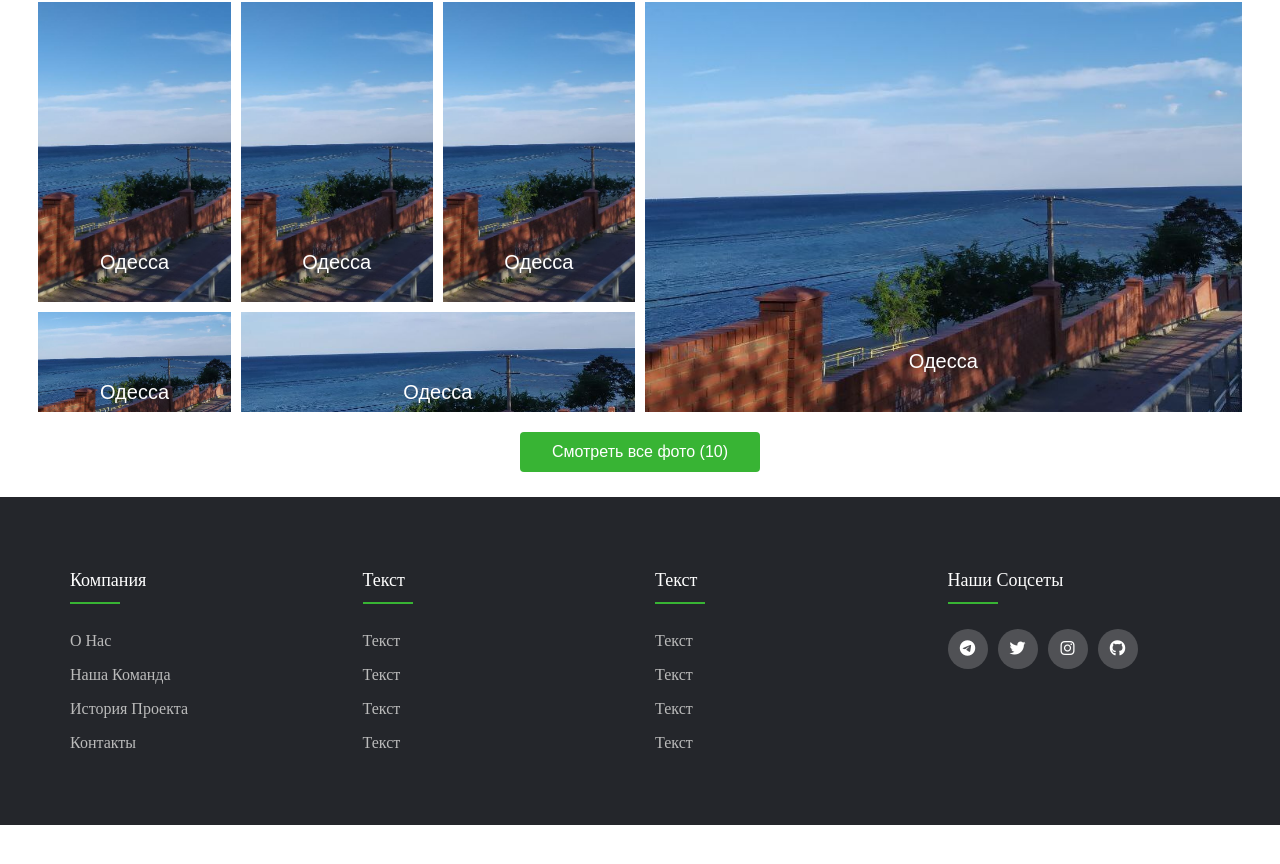
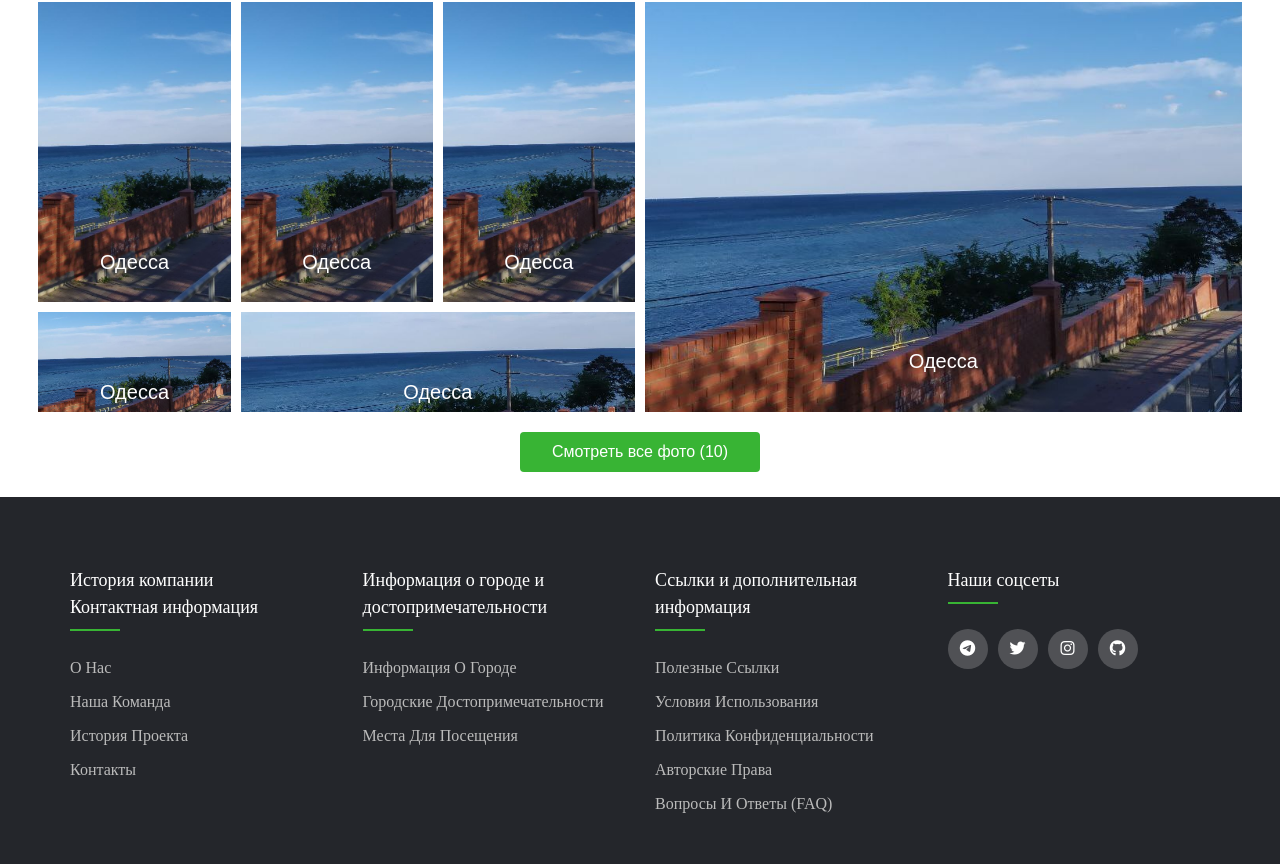
Before and after one commit to AndrewGalkin123/coastline, a React (Create React App) app: page / in a window 1280 px wide. Shown: the part 3667-4531 px from the top of the page. Before the commit the page ends 4492 px from the top, so only its background shows below. Built offline with nearby package versions, Linux system fonts and the light colour scheme.

Commit message:
changes in footer

```diff
--- a/src/components/common/Footer/Footer.css
+++ b/src/components/common/Footer/Footer.css
@@ -23,7 +23,7 @@
 .footer-col h4 {
 	font-size: 18px;
 	color: #ffffff;
-	text-transform: capitalize;
+
 	margin-bottom: 35px;
 	font-weight: 500;
 	position: relative;
--- a/src/components/common/Footer/Footer.js
+++ b/src/components/common/Footer/Footer.js
@@ -7,7 +7,8 @@ const Footer = () => {
             <div className="container">
                 <div className="row">
                     <div className="footer-col">
-                        <h4>Компания</h4>
+                        <h4>История компании<p>Контактная информация</p></h4>
+
                         <ul>
                             <li><a href="/about">О нас</a></li>
                             <li><a href="#">Наша команда</a></li>
@@ -16,21 +17,21 @@ const Footer = () => {
                         </ul>
                     </div>
                     <div className="footer-col">
-                        <h4>Текст</h4>
+                        <h4>Информация о городе и достопримечательности</h4>
                         <ul>
-                            <li><a href="#">Текст</a></li>
-                            <li><a href="#">Текст</a></li>
-                            <li><a href="#">Текст</a></li>
-                            <li><a href="#">Текст</a></li>
+                            <li><a href="#">Информация о городе</a></li>
+                            <li><a href="#">Городские достопримечательности</a></li>
+                            <li><a href="#">Места для посещения</a></li>
                         </ul>
                     </div>
                     <div className="footer-col">
-                        <h4>Текст</h4>
+                        <h4>Ссылки и дополнительная информация</h4>
                         <ul>
-                            <li><a href="#">Текст</a></li>
-                            <li><a href="#">Текст</a></li>
-                            <li><a href="#">Текст</a></li>
-                            <li><a href="#">Текст</a></li>
+                            <li><a href="#">Полезные ссылки</a></li>
+                            <li><a href="#">Условия использования</a></li>
+                            <li><a href="#">Политика конфиденциальности</a></li>
+                            <li><a href="#">Авторские права</a></li>
+                            <li><a href="#">Вопросы и ответы (FAQ)</a></li>
                         </ul>
                     </div>
                     <div className="footer-col">
```
